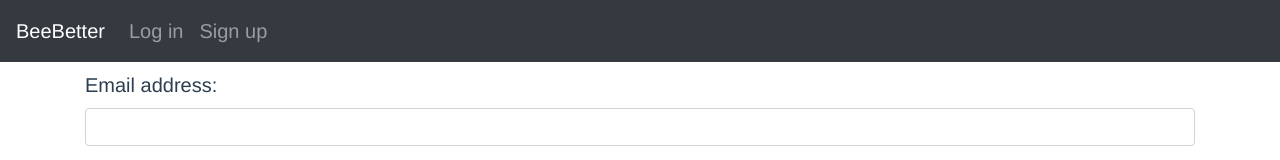
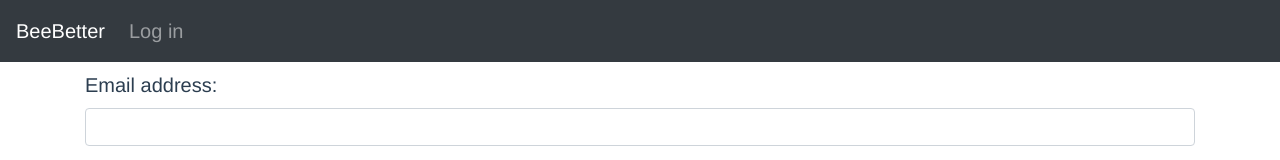
Before and after one commit to mutdmour/beebetter-ui, a Vue app: page /#/login in a window 1280 px wide. Shown: the top 160 px of the page. Built offline with nearby package versions, Linux system fonts and the light colour scheme.

Commit message:
disable sign in, add reader

```diff
--- a/src/components/NavBar.vue
+++ b/src/components/NavBar.vue
@@ -7,6 +7,7 @@
       <b-collapse id="nav-collapse" is-nav right>
         <b-navbar-nav v-if="isLoggedIn">
           <b-nav-item href="/#/forms" class="text-center">Forms</b-nav-item>
+          <b-nav-item href="/#/reader" class="text-center">Reader</b-nav-item>
 
           <b-nav-item
             v-if="isLoggedIn"
@@ -18,7 +19,7 @@
         </b-navbar-nav>
         <b-navbar-nav v-else>
           <b-nav-item href="/#/login" class="text-center">Log in</b-nav-item>
-          <b-nav-item href="/#/signup" class="text-center">Sign up</b-nav-item>
+          <!-- <b-nav-item href="/#/signup" class="text-center">Sign up</b-nav-item> -->
         </b-navbar-nav>
       </b-collapse>
     </b-navbar>
```
